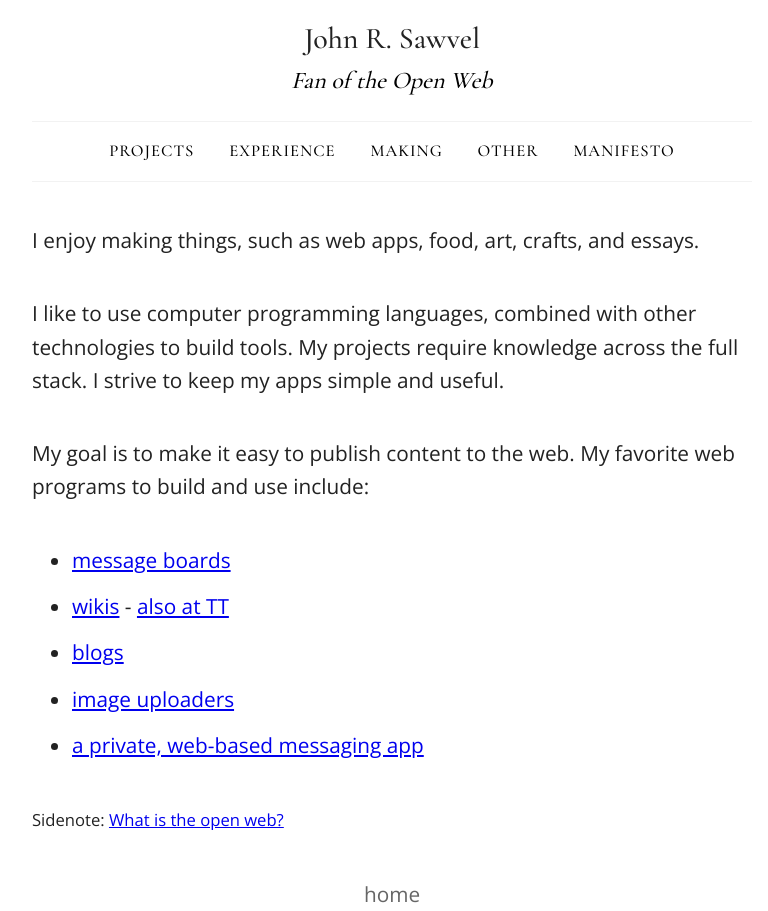
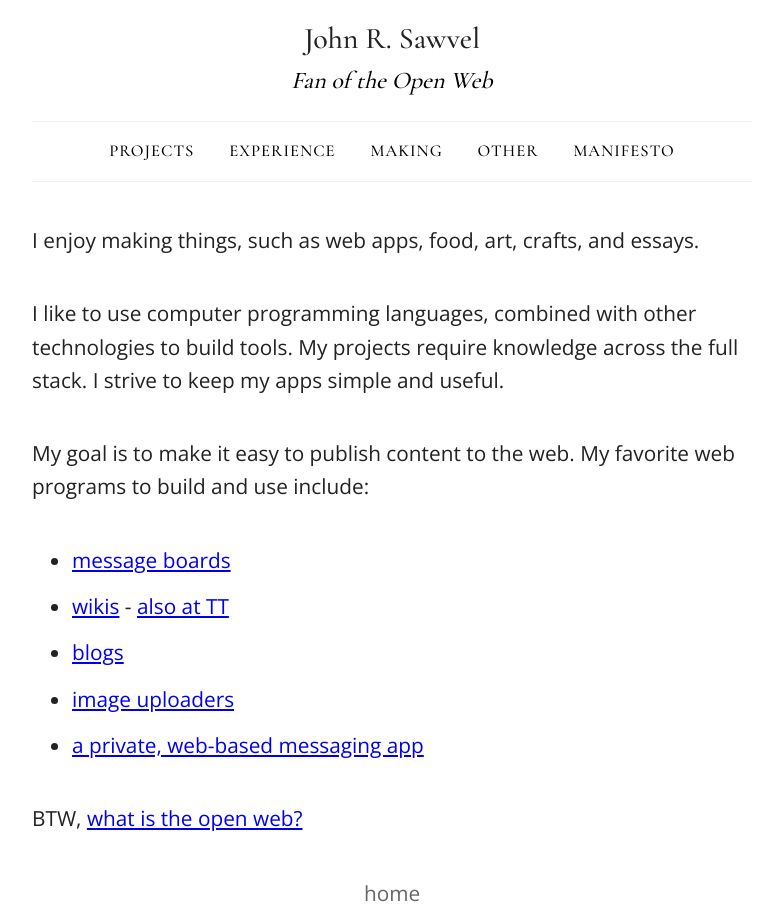
Before and after one commit to jrsawvel/jrsawvel.github.io, a Jekyll site: the page built from index.md, in a window 1280 px wide. Shown: the whole page, without its empty margins (248-1016 px from the left). Built offline with Jekyll 4.4.1, drawn with Linux system fonts in a browser that asks for light colours.

Commit message:
Update index.md

```diff
--- a/index.md
+++ b/index.md
@@ -14,4 +14,4 @@ My goal is to make it easy to publish content to the web. My favorite web progra
 * [image uploaders](http://waxwing.soupmode.com)
 * [a private, web-based messaging app](https://soupmode.com)
 
-<small>Sidenote: [What is the open web?](http://www.jrsawvel.com/open-web-vs-silos/)</small>
+BTW, [what is the open web?](http://www.jrsawvel.com/open-web-vs-silos/)
```
